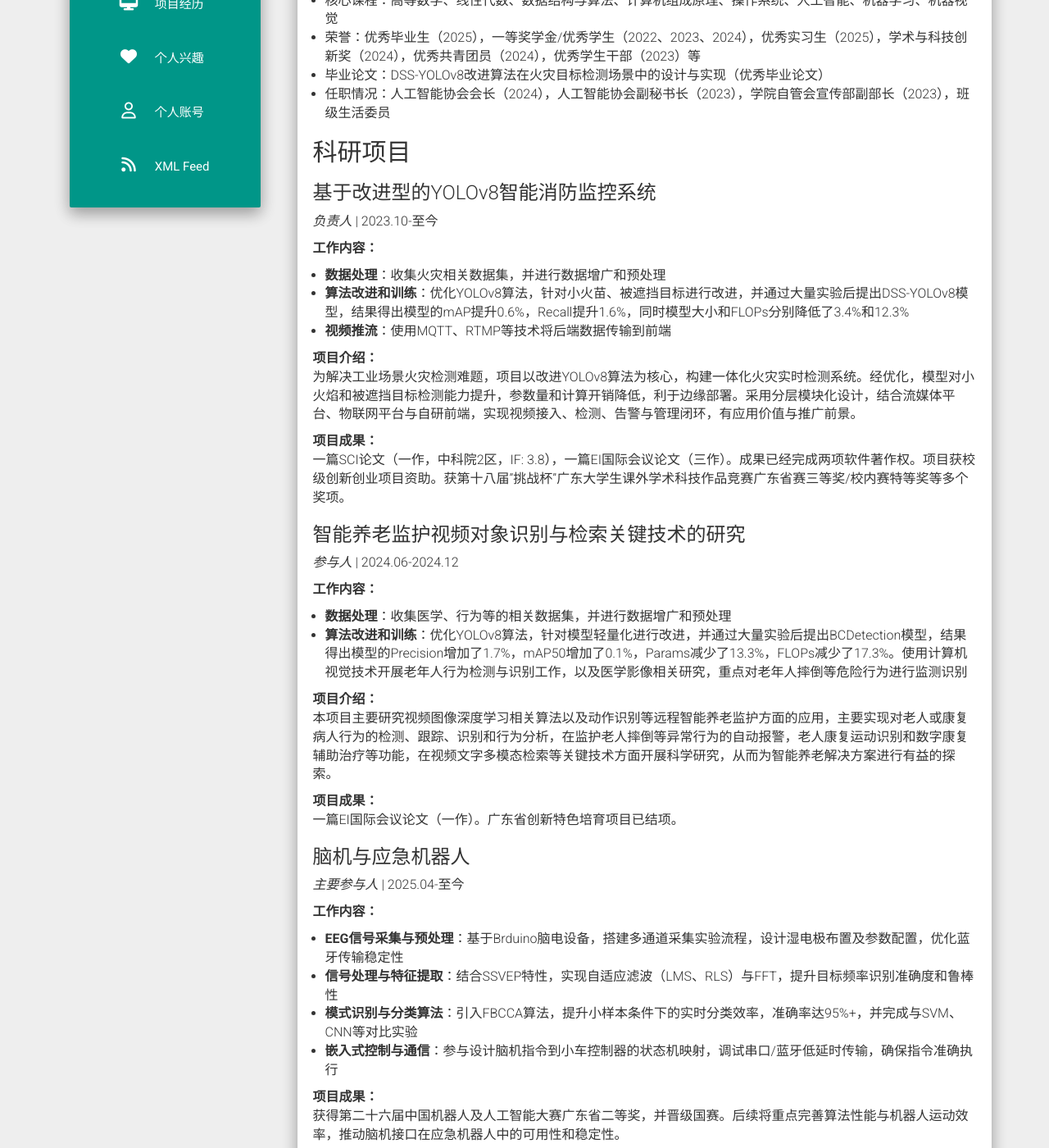
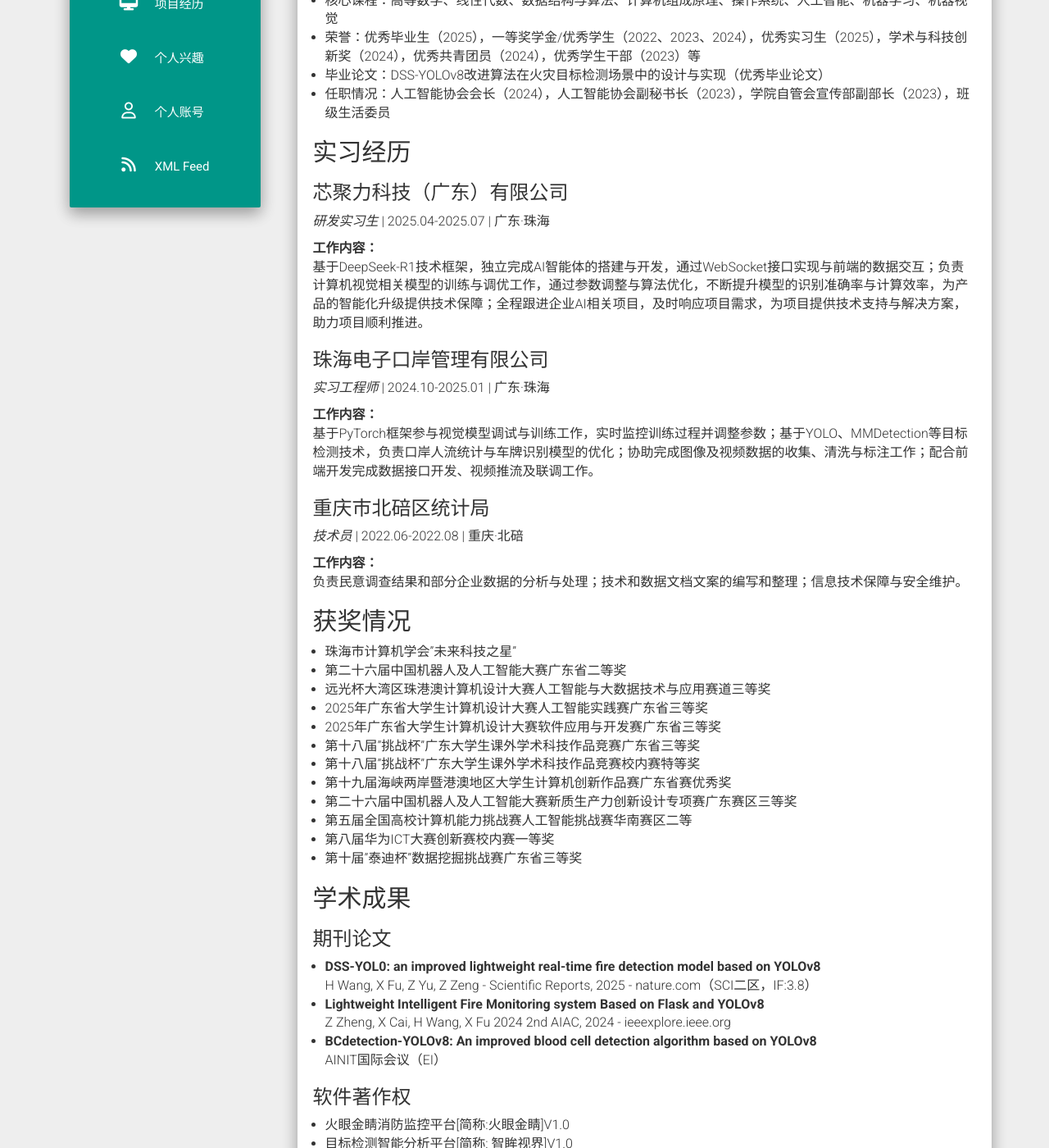
Before and after one commit to mkbk11/whj-github.io, a Jekyll site: the page built from about.md, in a window 1280 px wide and 1400 px high, scrolled down 389 px. Shown: the whole window at 82% size. Built offline with Jekyll 4.4.1, drawn with Linux system fonts in a browser that asks for light colours; nearby versions of some CDN libraries; some of the changed text lies outside the part shown.

Commit message:
modify2.3.2

```diff
--- a/_data/projects.json
+++ b/_data/projects.json
@@ -1,4 +1,11 @@
 [
+	{
+		"name": "智能火灾监控系统",
+		"image": "fire.png",
+		"url": "/projects/Cool_Project_2.html",
+		"date": "2023-10-01",
+		"tags": ["Python", "YOLOv8", "Vue3"]
+	},
 	{
 		"name": "血细胞检测系统",
 		"image": "BC-Detection.png",
@@ -7,23 +14,15 @@
 		"tags": ["Python", "YOLOv8", "Streamlit"]
 	},
 	{
-		"name": "智能火灾监控系统",
+		"name": "project 3(更新中)",
 		"image": "placeholder.jpg",
-		"url": "/projects/Cool_Project_2.html",
-		"date": "2023-10-01",
-		"tags": ["YOLOv8", "Vue3"]
+		"date": "2025-04-01",
+		"tags": ["xxx", "xxx"]
 	},
 	{
-		"name": "脑机与应急机器人",
-		"image": "placeholder.jpg",
-		"url": "/projects/BCI_Robot.html",
-		"date": "2025-04-01",
-		"tags": ["EEG", "FBCCA"]
-	},
-	{
-		"name": "Cool project 4",
+		"name": "project 4(更新中)",
 		"image": "placeholder.jpg",
 		"date": "Oct 2016",
-		"tags": ["Android","nodejs"]
+		"tags": ["xxx","xxx"]
 	}
 ]
--- a/about.md
+++ b/about.md
@@ -15,7 +15,7 @@ permalink: /about/
 - 毕业论文：DSS-YOLOv8改进算法在火灾目标检测场景中的设计与实现（优秀毕业论文）
 - 任职情况：人工智能协会会长（2024），人工智能协会副秘书长（2023），学院自管会宣传部副部长（2023），班级生活委员
 
-## 科研项目
+<!-- ## 科研项目
 
 ### 基于改进型的YOLOv8智能消防监控系统
 *负责人* | 2023.10-至今
@@ -66,12 +66,12 @@ permalink: /about/
 结合先进大语言模型（LLM）的深度学习模型可视化搭建系统，为用户提供便捷、高效和专业的模型设计、共享和交流的环境，并配备全方位的训练和调试服务。系统不仅提供直观易用的图形化界面，还配备了全方位的训练和调试服务，为用户提供一站式的深度学习解决方案。
 
 **项目成果：**
-获省级创新创业项目资助，获攀登计划项目资助。
+获省级创新创业项目资助，获攀登计划项目资助。 -->
 
 ## 实习经历
 
 ### 芯聚力科技（广东）有限公司
-*研发实习生* | 2025.04-至今 | 广东·珠海
+*研发实习生* | 2025.04-2025.07 | 广东·珠海
 
 **工作内容：**
 基于DeepSeek-R1技术框架，独立完成AI智能体的搭建与开发，通过WebSocket接口实现与前端的数据交互；负责计算机视觉相关模型的训练与调优工作，通过参数调整与算法优化，不断提升模型的识别准确率与计算效率，为产品的智能化升级提供技术保障；全程跟进企业AI相关项目，及时响应项目需求，为项目提供技术支持与解决方案，助力项目顺利推进。
@@ -118,12 +118,13 @@ permalink: /about/
 ### 软件著作权
 - 火眼金睛消防监控平台[简称:火眼金睛]V1.0
 - 目标检测智能分析平台[简称: 智眸视界]V1.0
+- 慧眼安防安全帽识别平台[简称：慧眼安防]V1.0
 
 ## 技能专长
 
 1. 熟练使用Python进行开发，熟悉PyTorch深度学习框架，掌握目标检测、图像分割等计算机视觉算法，具备模型调优与轻量化部署能力，熟悉ONNX、TensorRT等工具实现跨平台推理
 2. 可通过RTSP、WebSocket等完成AI模型与前端的数据交互
-3. 扎实掌握高等数学、线性代数等数学知识，具备业务需求分析与技术方案设计能力
+3. 掌握高等数学、线性代数等数学知识，具备业务需求分析与技术方案设计能力
 4. 熟练使用MySQL关系型数据库，掌握SQL查询优化与数据库设计，能够进行数据建模与ER图绘制
 5. 熟练使用Git进行版本控制，参与团队协作开发；掌握IDEA、PyCharm等集成开发环境；擅长团队协作，能通过数据驱动优化AI产品功能，持续跟踪计算机视觉领域前沿技术并应用于实践
 
```
Also changed, not shown: projects/Porject2_Fire.md (deleted, +0 -77 lines).
